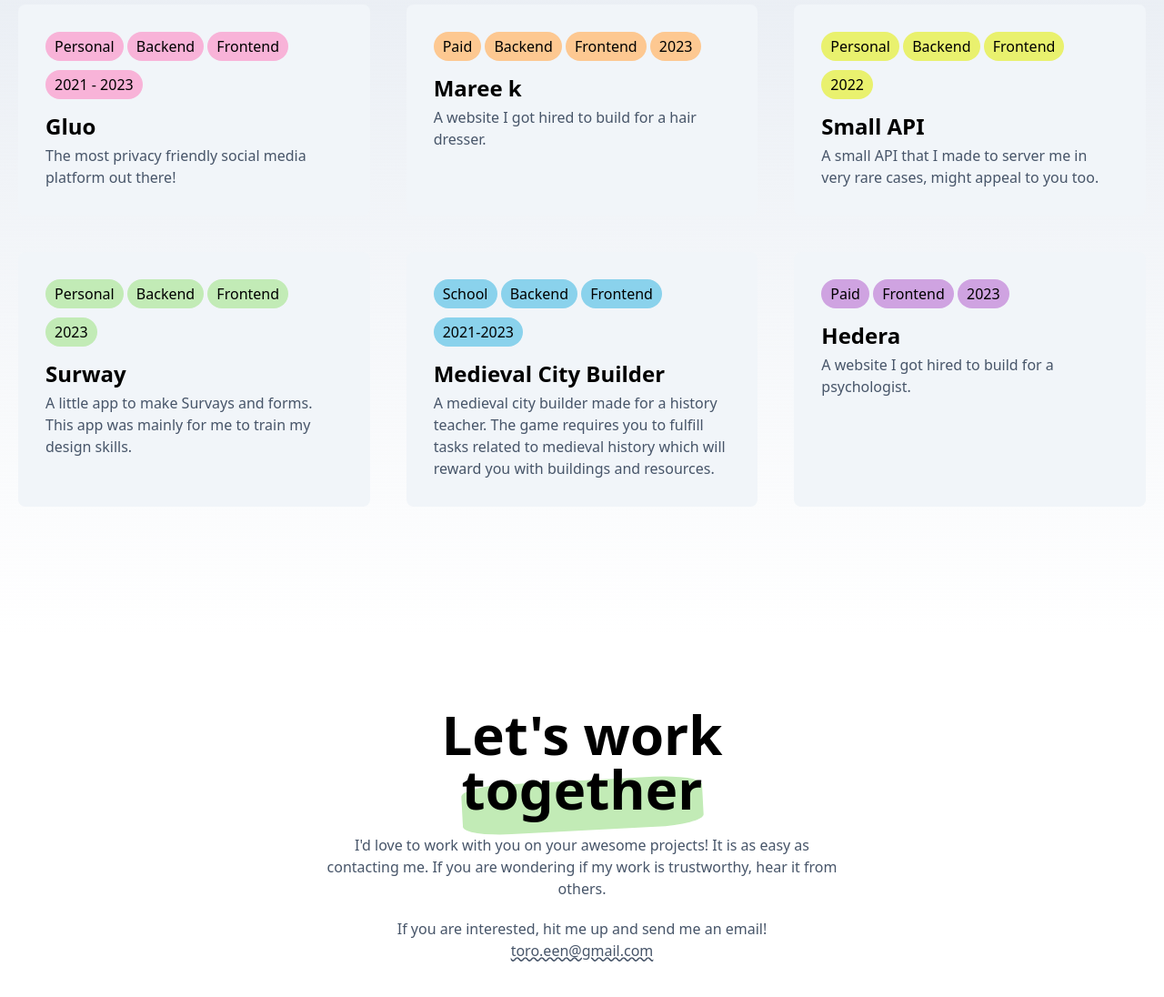
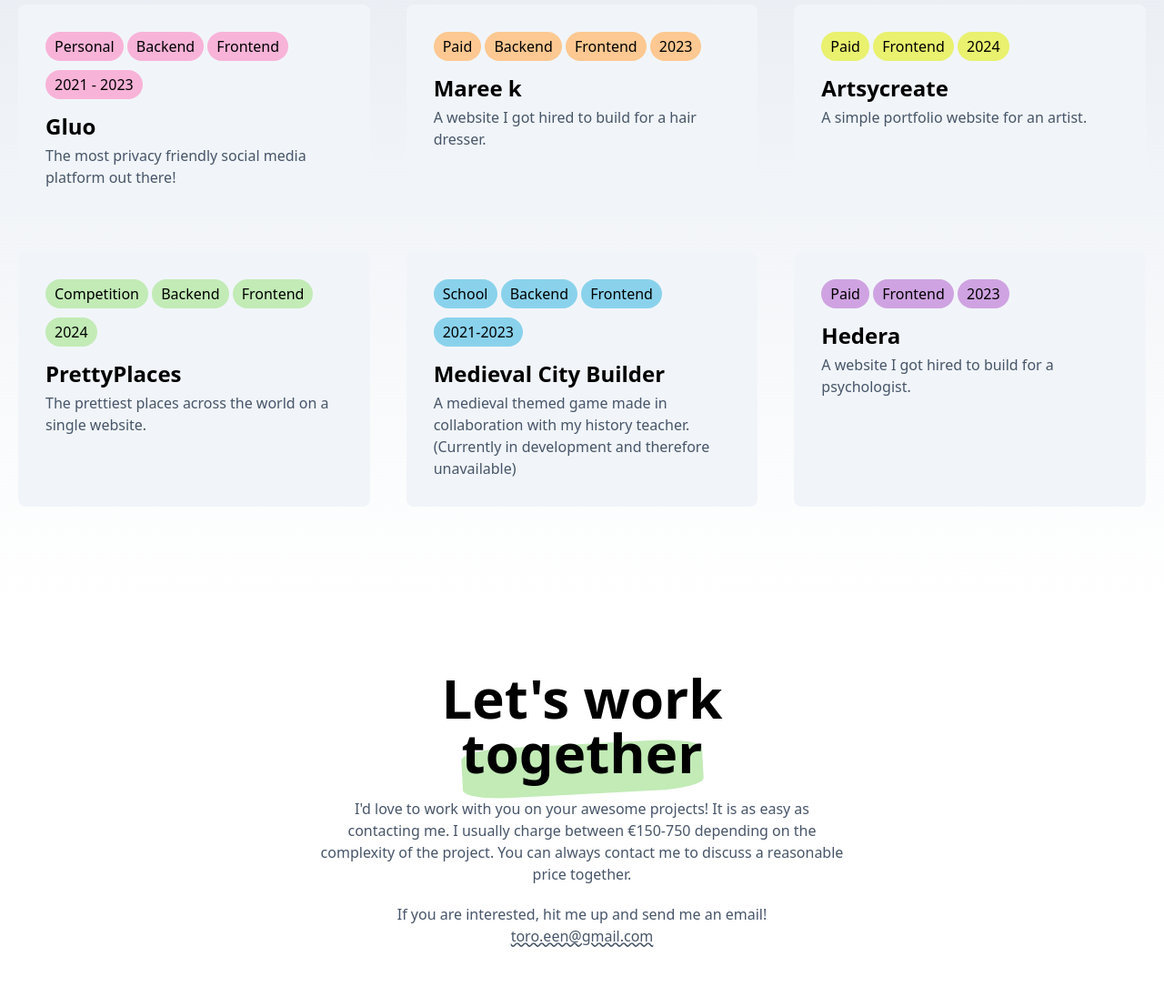
Before and after one commit to kipteamm/kipteam, a plain HTML site: page index.html in a window 1280 px wide. Shown: the part 1920-3016 px from the top of the page at 91% size. Drawn offline with nearby package versions, Linux system fonts and the light colour scheme.

Commit message:
Updated portfolio a bit

```diff
--- a/index.html
+++ b/index.html
@@ -41,16 +41,16 @@
                 <div class="bg-slate-100 p-7 mx-5 rounded-lg h-full flex flex-col text-slate-600">
                     <p>
                         Hi my name is Torben but I am mostly known as kipteam.
-                        I am a Belgian high school student with a proud 17 years of life experience. <br>
-                        I began coding at a young age starting out with <a>scratch</a>. Later on I would move my focus to Minecraft development, coding Mods and Plugins.
-                        Also learning server management and getting my first community projects up and running.
-                        I have ran and managed several small Minecraft related projects for Friends.
-                        But Later started focussing on big Community projects with custom created games and features. Making my first few bucks in the process.
+                        I am a Belgian high school student with 17 years of experience at being alive. <br>
+                        I began coding at a young age starting out with <a>scratch</a>. Later on I would move my focus to Minecraft development, making my own game Modifications and Plugins.
+                        During my Minecraft era I learned about server management and had my first community projects popping up.
+                        I have ran and managed several Minecraft related projects for large and small communities.
+                        I ran several big Community projects with entire custom games and features and high player counts. I also made my first few bucks around this time.
                         My last Minecraft project required a website which was my queue to get enrolled in a whole new world.
-                        At first I started making simple and small websites. Quickly I would start making more advanced and complicated projects.
+                        At first I started making simple and small websites but quickly I would start making more advanced and complicated projects.
                     </p>
                     <p class="mt-auto">
-                        As a non-programmer I love to spend time with my friends, draw <i>web related</i> notes or designs in my notebooks, actually draw (mostly pixel art) and chat on Discord.
+                        As a non-programmer I love to spend time with my friends, go ice skating, play the piano and draw <i>web related</i> notes or designs in my notebooks.
                     </p>
                 </div>
                 <div class="mx-5">
@@ -88,7 +88,7 @@
                     <i class="fa-brands fa-x-twitter text-2xl duration-300 hover:cursor-pointer hover:scale-110 mx-2.5 text-slate-600" onclick="window.open('https://twitter.com/kipteam_')"></i>
                     <i class="fa-brands fa-github text-2xl duration-300 hover:cursor-pointer hover:scale-110 mx-2.5 text-slate-600" onclick="window.open('https://github.com/kipteamm')"></i>
                     <i class="fa-brands fa-discord text-2xl duration-300 hover:cursor-pointer hover:scale-110 mx-2.5 text-slate-600" onclick="window.open('https://discordapp.com/users/675316333780533268')"></i>
-                    <i class="fa-brands fa-twitch text-2xl duration-300 hover:cursor-pointer hover:scale-110 mx-2.5 text-slate-600" onclick="window.open('https://twitch.tv/therealkipteam')"></i>
+                    <i class="fa-brands fa-twitch text-2xl duration-300 hover:cursor-pointer hover:scale-110 mx-2.5 text-slate-600" onclick="window.open('https://www.twitch.tv/kipteam_')"></i>
                 </div>
             </div>
         </div>
@@ -124,36 +124,35 @@
                     </p>
                 </div>
 
-                <div class="bg-slate-100 p-7 m-5 rounded-lg duration-300 hover:scale-110 border-2 border-transparent hover:border-[#e9f16e] hover:cursor-pointer" onclick="window.open('https://api.kipteam.net/')">
-                    <span class="py-1 px-2.5 bg-[#e9f16e] rounded-full whitespace-nowrap inline-block mb-2.5">Personal</span>
-                    <span class="py-1 px-2.5 bg-[#e9f16e] rounded-full whitespace-nowrap inline-block mb-2.5">Backend</span>
+                <div class="bg-slate-100 p-7 m-5 rounded-lg duration-300 hover:scale-110 border-2 border-transparent hover:border-[#e9f16e] hover:cursor-pointer" onclick="window.open('https://artsycreate.com/')">
+                    <span class="py-1 px-2.5 bg-[#e9f16e] rounded-full whitespace-nowrap inline-block mb-2.5">Paid</span>
                     <span class="py-1 px-2.5 bg-[#e9f16e] rounded-full whitespace-nowrap inline-block mb-2.5">Frontend</span>
-                    <span class="py-1 px-2.5 bg-[#e9f16e] rounded-full whitespace-nowrap inline-block mb-2.5">2022</span>
-                    <h2 class="font-bold text-2xl my-1">Small API</h2>
+                    <span class="py-1 px-2.5 bg-[#e9f16e] rounded-full whitespace-nowrap inline-block mb-2.5">2024</span>
+                    <h2 class="font-bold text-2xl my-1">Artsycreate</h2>
                     <p class="text-slate-600">
-                        A small API that I made to server me in very rare cases, might appeal to you too.
+                        A simple portfolio website for an artist.
                     </p>
                 </div>
 
-                <div class="bg-slate-100 p-7 m-5 rounded-lg duration-300 hover:scale-110 border-2 border-transparent hover:border-[#c2ebb6] hover:cursor-pointer" onclick="window.open('https://www.surway.net/')">
-                    <span class="py-1 px-2.5 bg-[#c2ebb6] rounded-full whitespace-nowrap inline-block mb-2.5">Personal</span>
+                <div class="bg-slate-100 p-7 m-5 rounded-lg duration-300 hover:scale-110 border-2 border-transparent hover:border-[#c2ebb6] hover:cursor-pointer" onclick="window.open('https://prettyplaces.pythonanywhere.com/')">
+                    <span class="py-1 px-2.5 bg-[#c2ebb6] rounded-full whitespace-nowrap inline-block mb-2.5">Competition</span>
                     <span class="py-1 px-2.5 bg-[#c2ebb6] rounded-full whitespace-nowrap inline-block mb-2.5">Backend</span>
                     <span class="py-1 px-2.5 bg-[#c2ebb6] rounded-full whitespace-nowrap inline-block mb-2.5">Frontend</span>
-                    <span class="py-1 px-2.5 bg-[#c2ebb6] rounded-full whitespace-nowrap inline-block mb-2.5">2023</span>
-                    <h2 class="font-bold text-2xl my-1">Surway</h2>
+                    <span class="py-1 px-2.5 bg-[#c2ebb6] rounded-full whitespace-nowrap inline-block mb-2.5">2024</span>
+                    <h2 class="font-bold text-2xl my-1">PrettyPlaces</h2>
                     <p class="text-slate-600">
-                        A little app to make Survays and forms. This app was mainly for me to train my design skills.
+                        The prettiest places across the world on a single website.
                     </p>
                 </div>
 
-                <div class="bg-slate-100 p-7 m-5 rounded-lg duration-300 hover:scale-110 border-2 border-transparent hover:border-[#8ad2ec] hover:cursor-pointer" onclick="window.open('https://mcb.kipteam.repl.co/')">
+                <div class="bg-slate-100 p-7 m-5 rounded-lg duration-300 hover:scale-110 border-2 border-transparent hover:border-[#8ad2ec] hover:cursor-pointer">
                     <span class="py-1 px-2.5 bg-[#8ad2ec] rounded-full whitespace-nowrap inline-block mb-2.5">School</span>
                     <span class="py-1 px-2.5 bg-[#8ad2ec] rounded-full whitespace-nowrap inline-block mb-2.5">Backend</span>
                     <span class="py-1 px-2.5 bg-[#8ad2ec] rounded-full whitespace-nowrap inline-block mb-2.5">Frontend</span>
                     <span class="py-1 px-2.5 bg-[#8ad2ec] rounded-full whitespace-nowrap inline-block mb-2.5">2021-2023</span>
                     <h2 class="font-bold text-2xl my-1">Medieval City Builder</h2>
                     <p class="text-slate-600">
-                        A medieval city builder made for a history teacher. The game requires you to fulfill tasks related to medieval history which will reward you with buildings and resources.
+                        A medieval themed game made in collaboration with my history teacher. (Currently in development and therefore unavailable)
                     </p>
                 </div>
 
@@ -166,17 +165,6 @@
                         A website I got hired to build for a psychologist.
                     </p>
                 </div>
-
-                <div class="h-0 overflow-hidden m-5 duration-300" id="more-projects">
-                    <div class="bg-slate-100 p-7 m-5 rounded-lg duration-300 hover:scale-110 border-2 border-transparent hover:border-[#f8b3d8] hover:cursor-pointer">
-                        <span class="py-1 px-2.5 bg-[#f8b3d8] rounded-full whitespace-nowrap inline-block mb-2.5">Paid</span>
-                        <span class="py-1 px-2.5 bg-[#f8b3d8] rounded-full whitespace-nowrap inline-block mb-2.5">Frontend</span>
-                        <h2 class="font-bold text-2xl my-1">Hedera</h2>
-                        <p class="text-slate-600">
-                            Lorem ipsum dolor sit amet consectetur adipisicing elit. Quos, eius in eligendi, eos id mollitia deserunt ex animi nobis, rerum obcaecati a ipsum molestiae. Deleniti praesentium eaque laboriosam corporis itaque.
-                        </p>
-                    </div>
-                </div>
             </div>
 
             <button class="bg-slate-100 py-3 px-9 rounded-full duration-300 hover:bg-slate-200 hover:cursor-pointer hidden" onclick="toggleProjects(this)">More</button>
@@ -186,7 +174,7 @@
     <section class="my-20">
         <div class="max-w-7xl mx-auto text-center">
             <h1 class="max-w-md font-bold sm:text-6xl m-auto text-5xl">Let's work <span class="relative">together<span class="absolute z-[-1] bg-[#c2ebb6] -rotate-3 w-full h-2/3 left-0 rounded-[20%] my-[8%]"></span></span></h1>
-            <p class="text-slate-600 mt-5 max-w-xl sm:mx-auto mb-5">I'd love to work with you on your awesome projects! It is as easy as contacting me. If you are wondering if my work is trustworthy, <a href="#testimonials">hear it from others.</a></p>
+            <p class="text-slate-600 mt-5 max-w-xl sm:mx-auto mb-5">I'd love to work with you on your awesome projects! It is as easy as contacting me. I usually charge between €150-750 depending on the complexity of the project. You can always contact me to discuss a reasonable price together.</p>
 
             <p class="text-slate-600">
                 If you are interested, hit me up and send me an email! <br>
```
